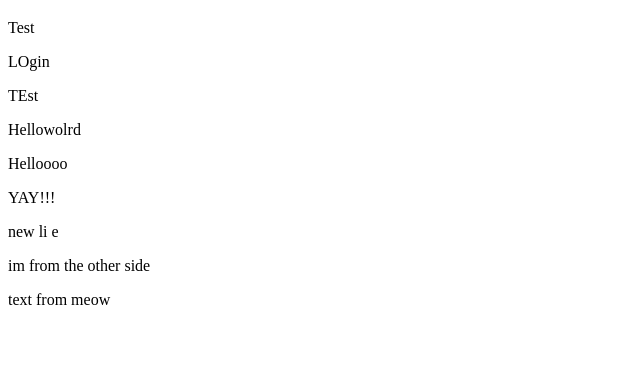
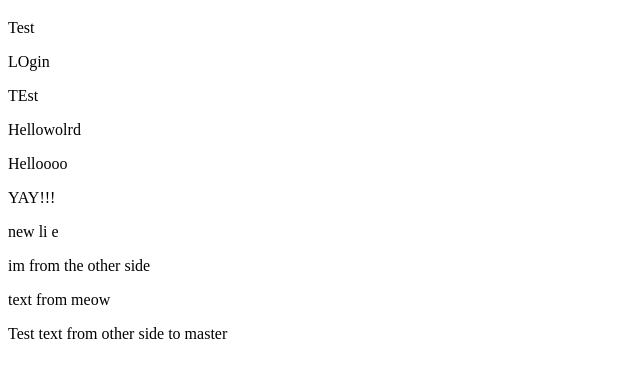
Before and after one commit to banana-meow/GIt-test, a plain HTML site: page index.html in a window 1280 px wide. Shown: the part 61-438 px from the top of the page, without its empty margins (0-640 px from the left). Drawn offline with Linux system fonts and the light colour scheme.

Commit message:
Update index.html

```diff
--- a/index.html
+++ b/index.html
@@ -22,7 +22,7 @@
     <p>text from meow</p>
     <div>
         <div class="container">
-
+            <p>Test text from other side to master</p>
         </div>
     </div>
 </body>
```
